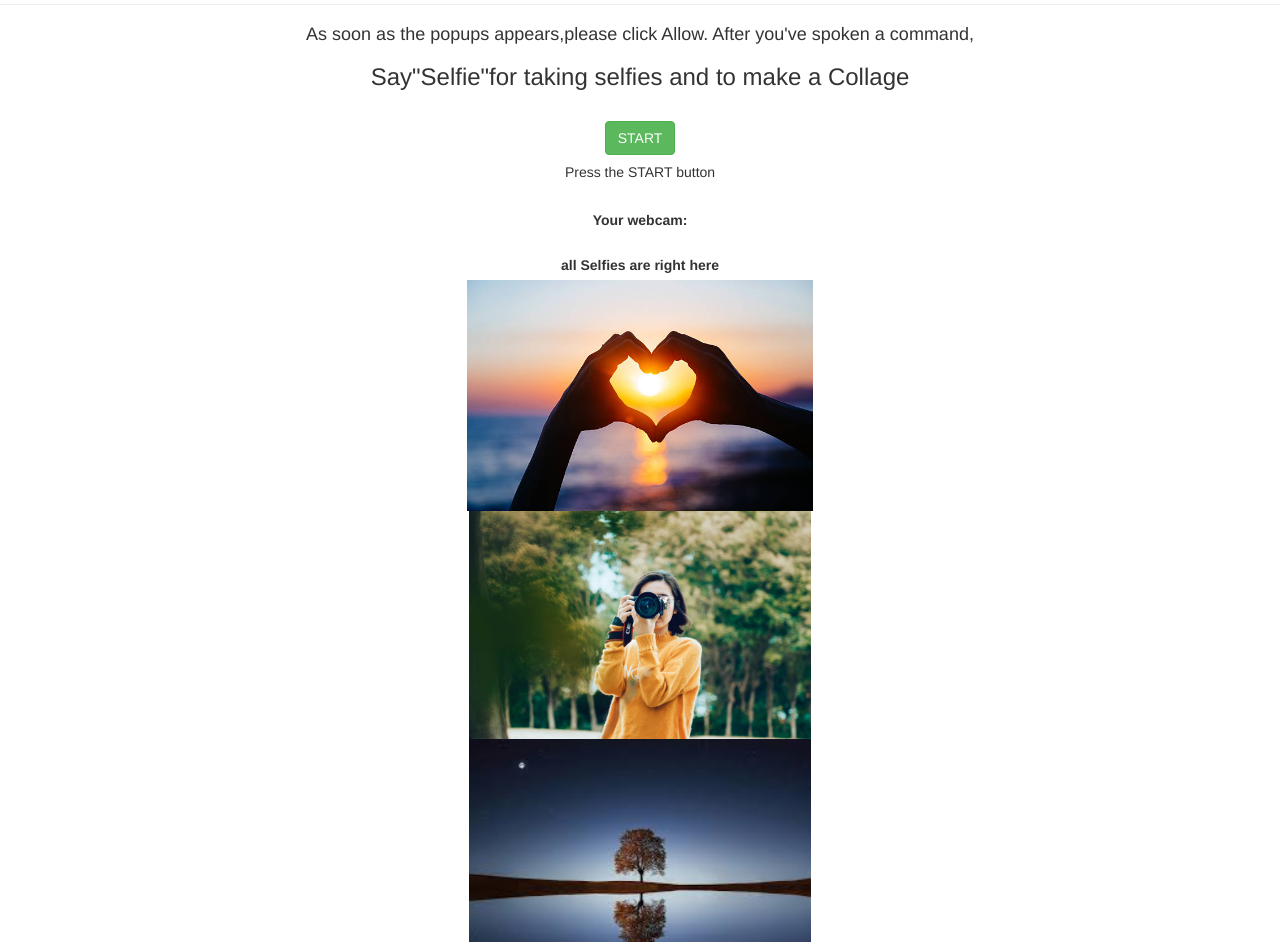
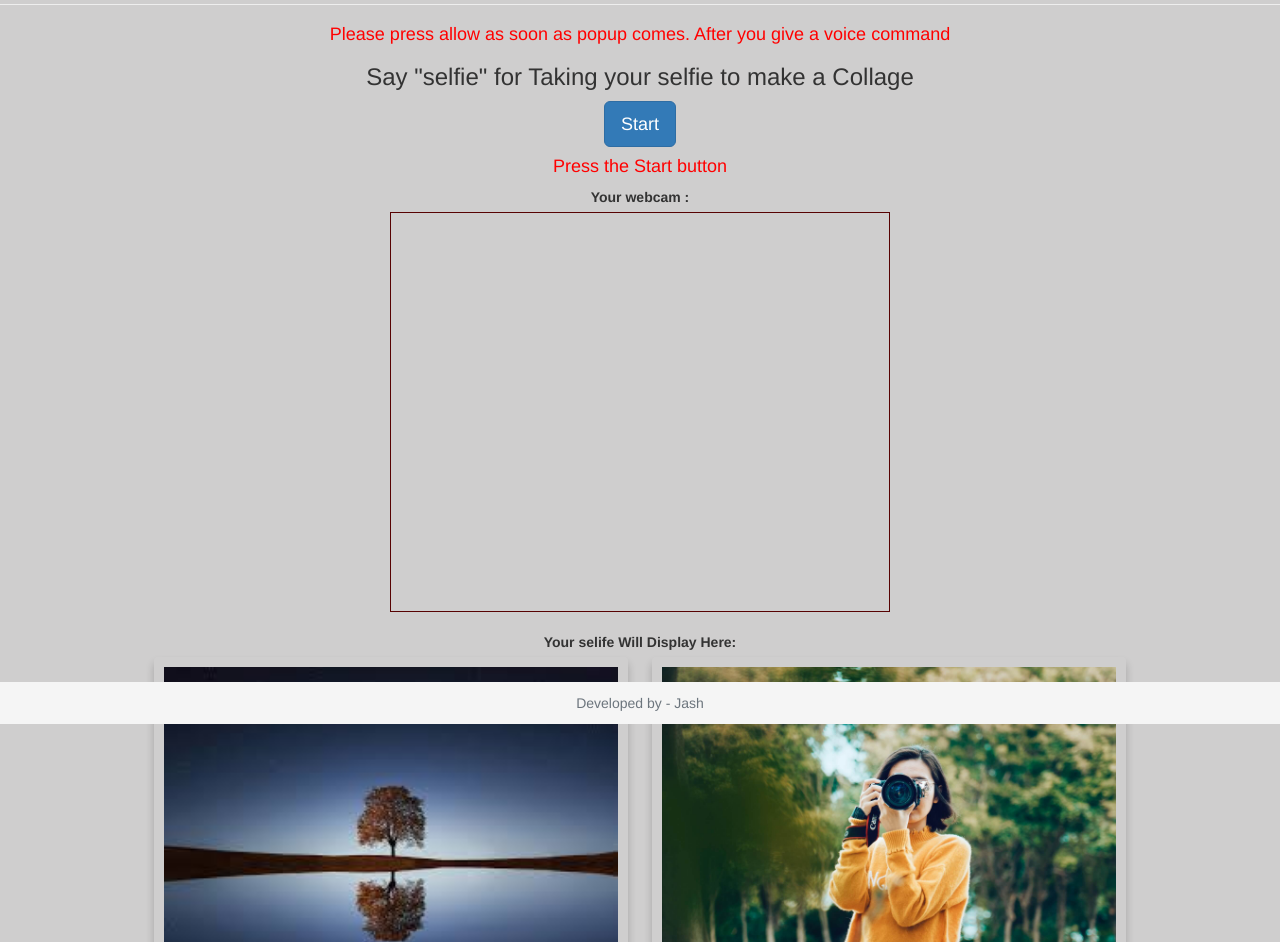
Before and after one commit to Jashnagar/c98, a plain HTML site: page index.html in a window 1280 px wide. Shown: the part 76-1018 px from the top of the page. Drawn offline with nearby package versions, Linux system fonts and the light colour scheme.

Commit message:
Add files via upload

```diff
--- a/index.html
+++ b/index.html
@@ -1,11 +1,13 @@
 <html>
 
 <head>
-    <title>Collage Web App</title>
+    <title>My Selfie App</title>
     <meta name="viewport" content="width=device-width, initial-scale=1">
     <link rel="stylesheet" href="https://maxcdn.bootstrapcdn.com/bootstrap/3.4.0/css/bootstrap.min.css">
     <script src="https://ajax.googleapis.com/ajax/libs/jquery/3.4.1/jquery.min.js"></script>
     <script src="https://maxcdn.bootstrapcdn.com/bootstrap/3.4.0/js/bootstrap.min.js"></script>
+
+    <link href="style.css" rel="stylesheet">
 
     <script src="https://cdnjs.cloudflare.com/ajax/libs/webcamjs/1.0.26/webcam.js" type="text/javascript"></script>
 
@@ -13,34 +15,41 @@
 
 <body>
     <center>
-   <b>
-    <h1>Collage Web App</h1>
+        <h1>Collage Web App </h1>
         <hr>
-    <h4>As soon as the popups appears,please click Allow. After you've spoken a command,</h4>
-    <h3>Say"Selfie"for taking selfies and to make a Collage</h3>
+        <h4>Please press allow as soon as popup comes. After you give a voice command</h4>
+
+        <h3>Say "selfie" for Taking your selfie to make a Collage</h3>
+
+        <button class="btn btn-lg btn-primary" onclick="start()">Start</button>
+        <h4>Press the Start button</h4>
+
+        <label>Your webcam : </label>
+        <div id="camera"></div>
+
         <br>
-    <button onclick="Save()" class="btn btn-success">START</button>
-    <h5>Press the START button</h5>
+
+        <label>Your selife Will Display Here: </label>
         <br>
-</b>
-<label>Your webcam:</label>
-<br>
-<div id="camera">
-</div>
-<br>
-    <label> all Selfies are right here</label>
-    <div id="result_1">
-        <img style="width:27.1%;" src="istockphoto-636379014-612x612.jpg">
+        <div id="resultRow">
+            <div id="result1" class="column">
+                <img src="download.jpg">
             </div>
 
-    <div class="container" id="result_2">
-        <img style="width:30%;" src="free-images.jpg">
+            <div id="result2" class="column">
+                <img src="free-images.jpg">
             </div>
 
-<div class="Container" id="result_3">
-    <img style="width:30%;" src="download.jpg">
+            <div id="result3" class="column">
+                <img src="istockphoto-636379014-612x612.jpg">
+            </div>
         </div>
     </center>
+
+    <div class="copy_right_footer">
+        Developed by - Jash
+      </div>
+    <script src="main.js"></script>
 </body>
 
 </html>
--- a/style.css
+++ b/style.css
@@ -0,0 +1,47 @@
+body
+{
+    background: #cfcece;
+}
+h1{
+    font-family: cursive;
+    font-style: italic;
+    font-weight: bold;
+}
+
+h4
+{
+    color:red;
+}
+
+#camera
+{
+    width: 500px;
+    height: 400px;
+    border:1px solid rgb(87, 2, 2);
+}
+
+img
+{
+    width: 37%;
+    border-radius: 4px;
+    padding: 10px;
+    box-shadow: 0 6px 8px 0 rgba(2, 2, 2, 0.2);
+}
+
+.column
+{
+    display: inline;
+    padding: 10px;
+}
+img:hover{
+    border-radius: 140px;
+}
+.copy_right_footer {
+    position: fixed;
+    color: #6c757d;
+    bottom: 0;
+    width: 100%;
+    background-color: #f5f5f5;
+    line-height: 3;
+    text-align: center;
+ }
```
Also changed, not shown: script.js (+76 -0 lines). Lines whose indentation alone changed are shown as unchanged.
